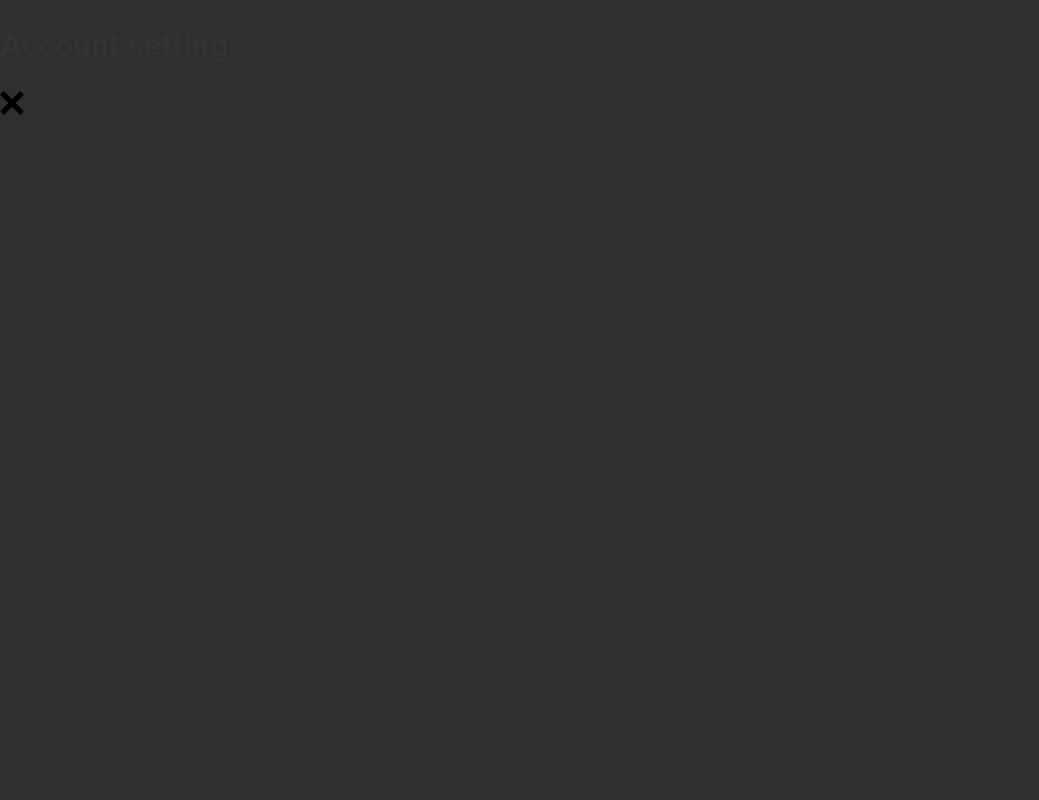
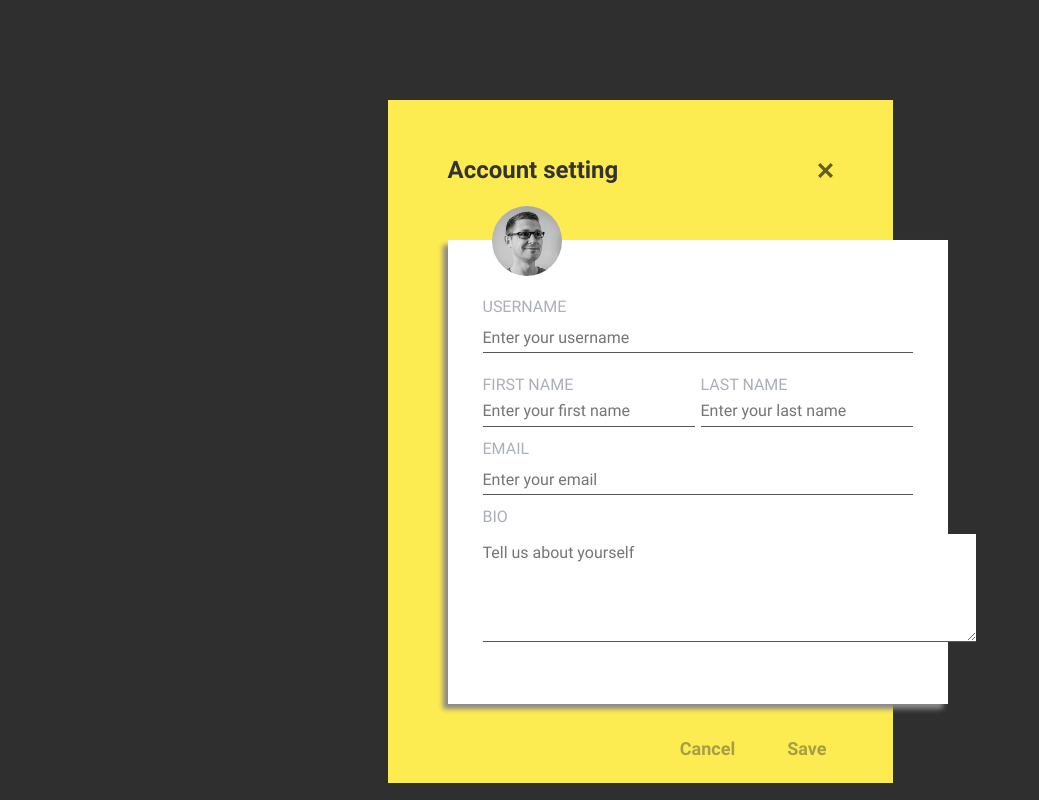
Before and after one commit to ortigaliev/loops-account-settings, a plain HTML site: page index.html in a window 1280 px wide. Shown: the whole page, without its empty margins (0-1039 px from the left). Drawn offline with Linux system fonts and the light colour scheme; files whose address does not match are found by name.

Commit message:
Add section, form, img styles

```diff
--- a/css/style.css
+++ b/css/style.css
@@ -32,6 +32,11 @@
 --bg-color: rgb(47, 47, 47);
 --yellow-bg: rgb(253, 236, 81);
 --text-color: #333;
+--header-color: #000;
+--label-color: rgb(171, 176, 183);
+--input-color: rgb(117, 117, 117);
+--bottom-button-color: rgb(111, 106, 63);
+
 }
 
 /* GLOBAL STYLES */
@@ -59,6 +64,7 @@ body{
   font-family: "Roboto", "Arial", sans-serif;
   background-color: var(--bg-color);
   color: var(--text-color);
+
 }
 
 img{
@@ -81,3 +87,148 @@ img{
 .main-content{
   flex-grow: 1;
 }
+
+.section{
+  position: relative;
+  width: 100%;
+  max-width: 505px;
+  padding: 60px;
+  padding-bottom: 20px;
+  margin: 100px auto;
+  background-color: var(--yellow-bg);
+}
+
+.account-card {
+  position: relative;
+  display: flex;
+  align-items: center;
+  padding-bottom: 60px;
+}
+
+.account-header {
+  margin: 0;
+  padding: 0;
+  font-family: "Robot" sans-serif;
+  font-size: 24px;
+  line-height: 20px;
+  font-weight: 700;
+}
+
+.account-leave-icon{
+display: block;
+object-fit: cover;
+margin-left: auto;
+width: 15px;
+height: 15px;
+opacity: 0.6;
+cursor: pointer;
+}
+
+.account-leave-icon:hover{
+  opacity: 1;
+}
+
+/* FORM */
+.setting-form-wrapper {
+  position: relative;
+  z-index: 1;
+  width: 500px;
+  padding: 55px 35px;
+  background-color: #fff;
+  box-shadow: -5px 5px 5px rgb(138, 136, 136);
+}
+.setting-form {
+}
+.username-wrapper {
+  display: flex;
+  flex-direction: column;
+  padding-bottom: 10px;
+}
+.username-label {
+
+}
+.username-input {
+  border: none;
+  padding: 5px;
+  padding-left: 0;
+  border-bottom: 1px solid #555;
+  outline: none;
+
+}
+
+.form-input{
+  padding: 5px;
+  padding-left: 0;
+  margin: 0;
+  border: none;
+  outline: none;
+  border-bottom: 1px solid #555;
+}
+
+.form-label{
+  padding-bottom: 5px;
+  font-size: 16px;
+  font-family: "Robot" sans-serif;
+  line-height: 1.5;
+  text-transform: uppercase;
+  color: var(--label-color);
+}
+.user-fullname-wrapper {
+  display: flex;
+  align-items: center;
+  padding-top: 10px;
+}
+.user-fullname-label-input {
+  width: 100%;
+  padding: 0;
+  margin: 0;
+}
+.first-name-label {
+  padding: 0;
+  margin: 0;
+
+}
+
+.email-label-input {
+  display: flex;
+  flex-direction: column;
+  padding-top: 10px;
+}
+
+.textarea {
+  padding-top: 10px;
+}
+
+/* BOTTOM BUTTON */
+.bottom-buttons {
+  display: flex;
+
+  padding-top: 30px;
+}
+.cancel-button {
+  margin-left: auto;
+  margin-right: 40px;
+}
+.btn {
+  border: none;
+  background-color: transparent;
+  color: var(--bottom-button-color);
+  font-family: "Roboto", sans-serif;
+  font-size: 18px;
+  line-height: 1.5;
+  font-weight: 600;
+  cursor: pointer;
+  opacity: 0.6;
+}
+
+.btn:hover{
+  opacity: 1;
+}
+
+.user-img {
+  position: absolute;
+  top: 106px;
+  left: 104px;
+  border-radius: 50%;
+  z-index: 3;
+}
--- a/index.html
+++ b/index.html
@@ -17,8 +17,41 @@
 <div class="section">
   <div class="account-card">
     <h1 class="account-header">Account setting</h1>
-    <img src="img/leave.svg" alt="leave" widht="30" height="30">
+    <img class="account-leave-icon" src="img/leave.svg" alt="leave" widht="30" height="30">
   </div>
+  <div class="setting-form-wrapper">
+    <form class="setting-form" action="https://echo.htmlacademy.ru" method="Post">
+      <div class="username-wrapper">
+        <label class="username-label form-label">Username</label>
+        <input class="username-input form-input" type="text" name="username" placeholder="Enter your username">
+      </div>
+      <div class="user-fullname-wrapper">
+        <div class="user-fullname-label-input">
+          <label class="first-name-label form-label">First name</label>
+          <input class="first-name form-input" type="text" name="first-name" placeholder="Enter your first name">
+        </div>
+        <div class="user-last-name-label-input">
+          <label class="last-name-label form-label">Last name</label>
+          <input class="last-name form-input" type="text" name="last-name" placeholder="Enter your last name">
+        </div>
+      </div>
+      <div class="email-label-input">
+        <label class="form-label" for="email" >Email</label>
+        <input class="form-input" class="email"  type="text" name="email" placeholder="Enter your email">
+      </div>
+      <div class="textarea wrapper">
+        <div class="textarea-label-wrapper form-label"><label class="form-label">bio</label></div>
+        <textarea class="textarea form-input" name="textarea" id="textarea" cols="51" rows="5" placeholder="Tell us about yourself"></textarea>
+      </div>
+    </form>
+  </div>
+
+  <img src="/img/avatar.jpg" alt="User-img" class="user-img" width="70" height="70">
+
+    <div class="bottom-buttons">
+      <button class="cancel-button btn" type="button">Cancel</button>
+      <button class="save-button btn" type="button">Save</button>
+    </div>
 
 </div>
 
```
